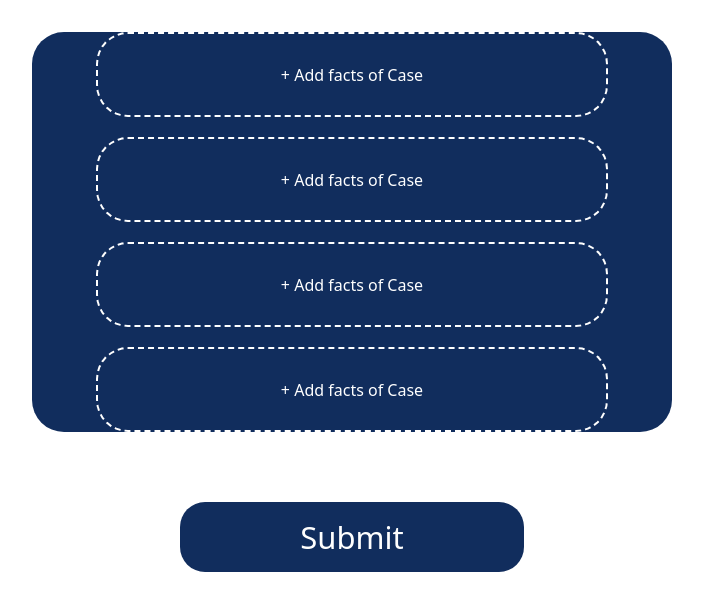
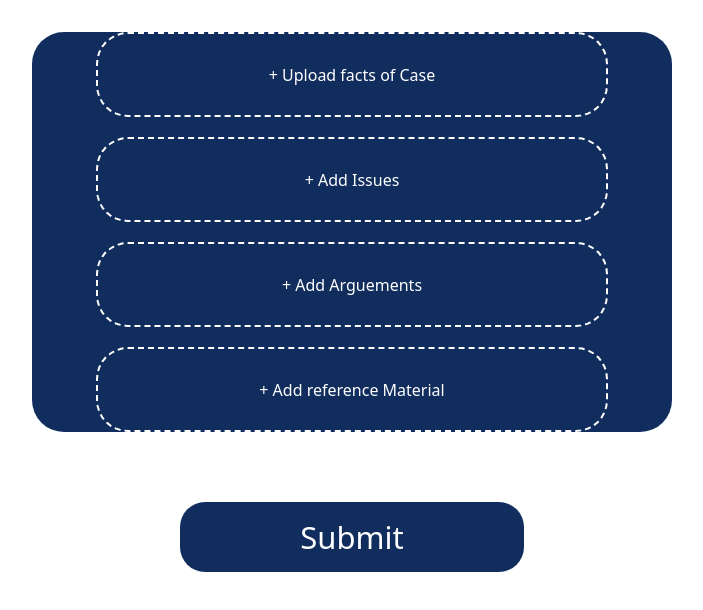
Before and after one commit to JudeUk/javallin_frontend, an Angular app: page /dashboard in a window 1280 px wide. Shown: the top 610 px of the page, without its empty margins (288-991 px from the left). Built offline with nearby package versions, Linux system fonts and the light colour scheme.

Commit message:
backend api call added, file uploaded added

```diff
--- a/src/app/app.config.ts
+++ b/src/app/app.config.ts
@@ -1,9 +1,9 @@
 import { ApplicationConfig } from '@angular/core';
 import { provideRouter } from '@angular/router';
-
+import { provideHttpClient, withFetch } from '@angular/common/http';
 import { routes } from './app.routes';
 import { provideClientHydration } from '@angular/platform-browser';
 
 export const appConfig: ApplicationConfig = {
-  providers: [provideRouter(routes), provideClientHydration()]
+  providers: [provideHttpClient(withFetch()), provideRouter(routes), provideClientHydration()]
 };
--- a/src/app/dashboard/dashboard.component.html
+++ b/src/app/dashboard/dashboard.component.html
@@ -5,15 +5,15 @@
    <div class="parent">
         <div class="container">
 
-            <div class="buttons">+ Add facts of Case</div>
-            <div class="buttons">+ Add facts of Case</div>
-            <div class="buttons">+ Add facts of Case</div>
-            <div class="buttons">+ Add facts of Case</div>
+            <div class="buttons"><label for="file-upload" class="custom-file-upload">+ Upload facts of Case</label><input id="file-upload" type="file" style="display:none;" (change)="getFile($event)" /></div>
+            <div class="buttons">+ Add Issues</div>
+            <div class="buttons">+ Add Arguements</div>
+            <div class="buttons">+ Add reference Material</div>
 
 
 
         </div>
-        <button class="submit" ><a [routerLink]="['/insights']">Submit</a></button>
+        <button class="submit" (click)="uploadFile()" [routerLink]="['/insights']">Submit</button>
         </div>
 
 <!-- </html> -->
--- a/src/app/dashboard/dashboard.component.ts
+++ b/src/app/dashboard/dashboard.component.ts
@@ -1,14 +1,38 @@
+import { HttpClient } from '@angular/common/http';
 import { Component } from '@angular/core';
 import { RouterModule } from '@angular/router';
 import { InsightsComponent } from '../insights/insights.component';
+import { HttpClientModule } from '@angular/common/http';
 
 @Component({
   selector: 'app-dashboard',
   standalone: true,
-  imports: [InsightsComponent,RouterModule],
+  imports: [InsightsComponent,RouterModule,HttpClientModule],
   templateUrl: './dashboard.component.html',
   styleUrl: './dashboard.component.css'
 })
+
+
 export class DashboardComponent {
 
+  constructor(private http: HttpClient) {}
+  caseFile : any;
+
+getFile(event: any) {
+
+this.caseFile = event.target.files[0];
+console.log('file has been uploaded>>>>>>>',this.caseFile)
+
 }
+
+
+
+  uploadFile() {
+
+    const formData = new FormData();
+    formData.set('file', this.caseFile);
+
+    return this.http.post('http://127.0.0.1:8000/upload/', formData).subscribe((response) => {});
+  }
+
+}
```
